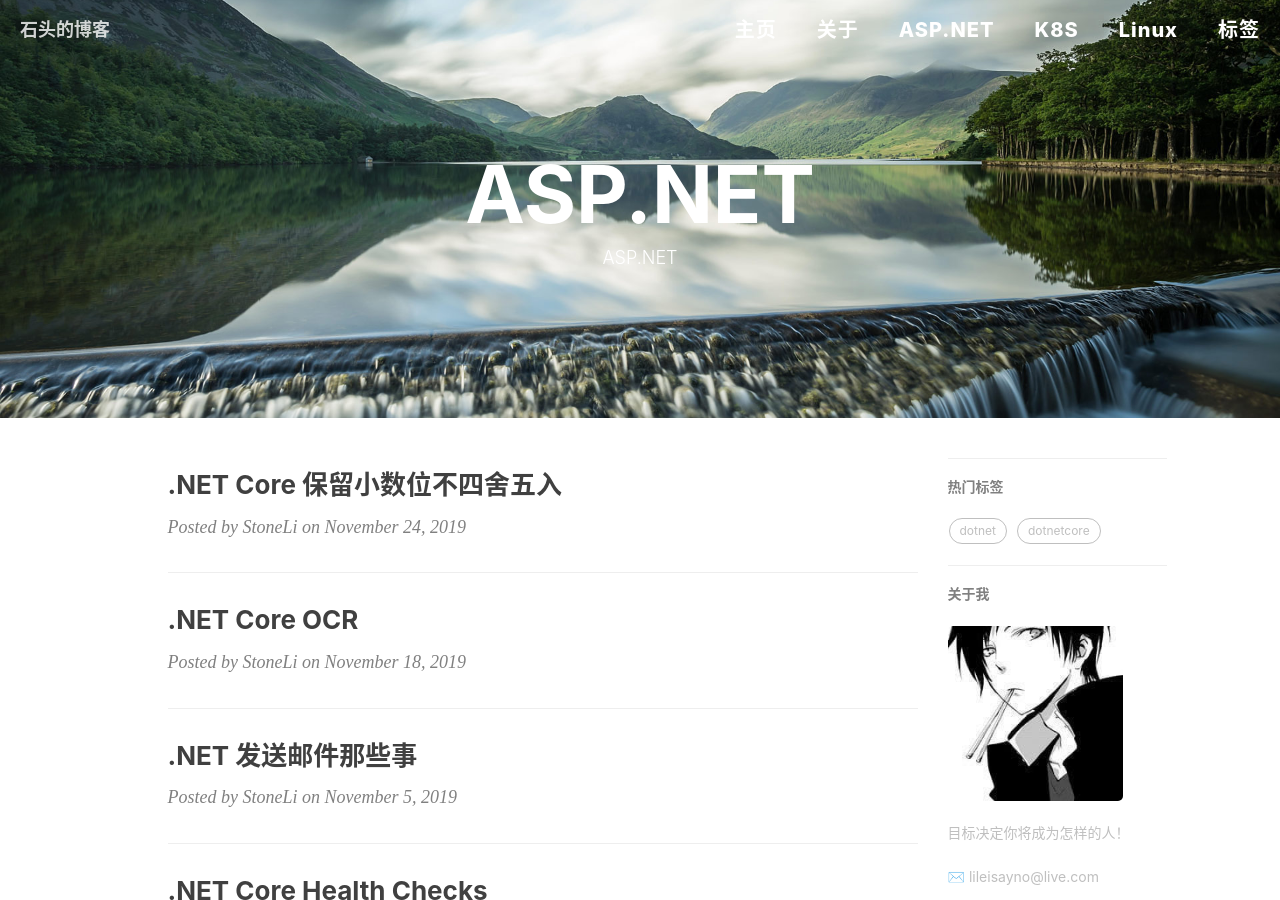
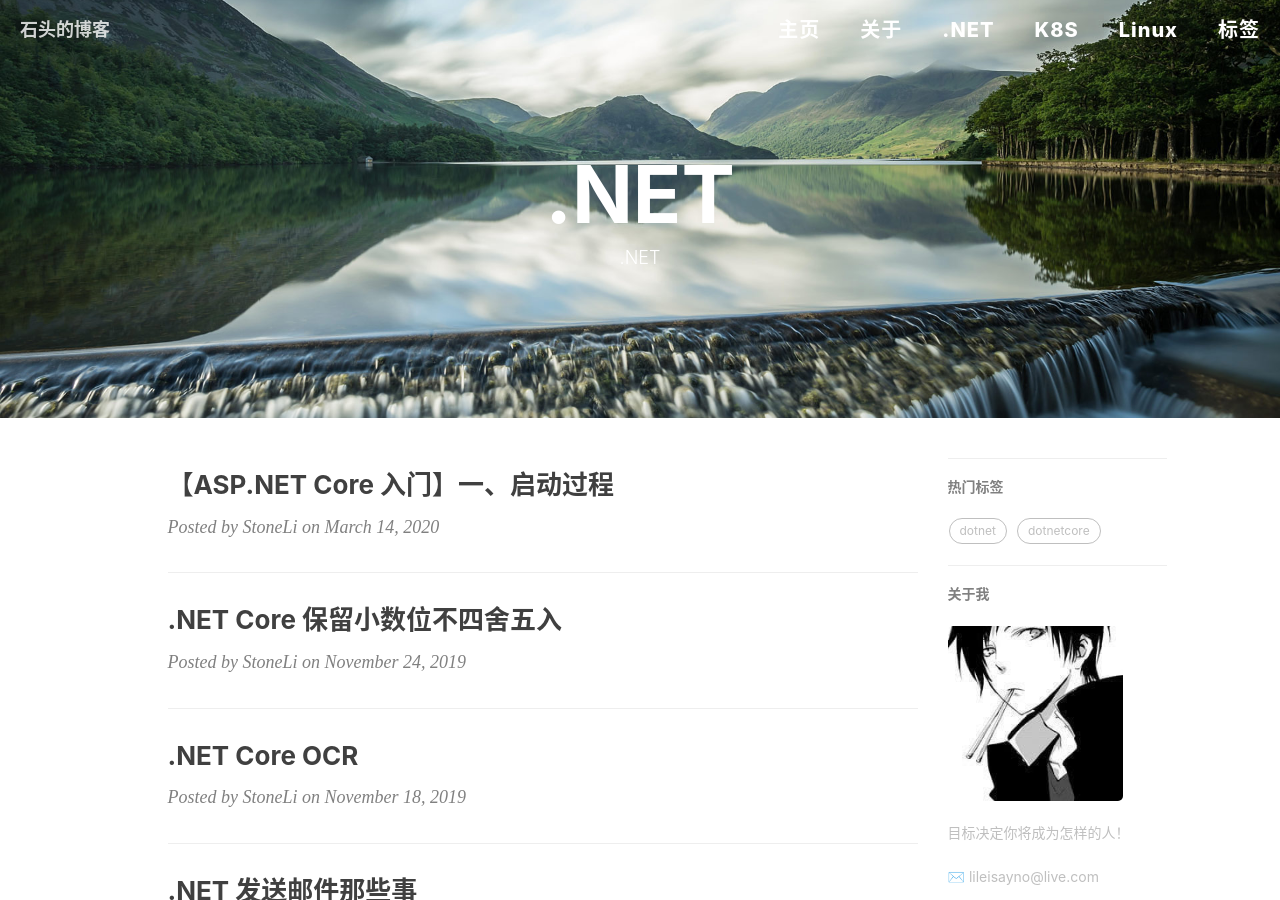
Before and after one commit to stone8765/blog, a Jekyll site: the page built from dotnet.html, in a window 1280 px wide and 900 px high. Built offline with Jekyll 4.4.1, drawn with Linux system fonts in a browser that asks for light colours; nearby versions of some CDN libraries; comment, search, counter and statistics services are not loaded; some of the changed lines change nothing that is shown.

Commit message:
add post

````diff
--- /dev/null
+++ b/_posts/2020-03-14-net-core-01-setup.md
@@ -0,0 +1,73 @@
+---
+layout:	post
+title:	【ASP.NET Core 入门】一、启动过程
+author: StoneLi
+description: ASP.NET Core 启动过程
+tags: [dotnet, dotnetcore]
+type: dotnet
+---
+
+> 本片文章主要讲解ASP.NET Core的启动过程
+
+新建一个asp.net core的项目，修改一下代码：
+
+一、修改```Program.cs```的```CreateHostBuilder```方法
+```Csharp
+public static IHostBuilder CreateHostBuilder(string[] args) =>
+    Host.CreateDefaultBuilder(args)
+        .ConfigureHostConfiguration(configurationBuilder =>
+        {
+            Console.WriteLine("执行方法：ConfigureHostConfiguration");
+        })
+        .ConfigureServices(services =>
+        {
+            Console.WriteLine("执行方法：ConfigureServices");
+        })
+        .ConfigureLogging(loggingBuilder =>
+        {
+            Console.WriteLine("执行方法：ConfigureLogging");
+        })
+        .ConfigureAppConfiguration((hostBuilderContext, configurationBinder) =>
+        {
+            Console.WriteLine("执行方法：ConfigureAppConfiguration");
+        })
+        .ConfigureWebHostDefaults(webBuilder =>
+        {
+            Console.WriteLine("执行方法：ConfigureWebHostDefaults");
+            webBuilder.UseStartup<Startup>();
+        });
+```
+
+二、修改```Startup.cs```
+```Csharp
+public Startup(IConfiguration configuration)
+{
+    Console.WriteLine("执行方法：Startup.Ctor");
+    Configuration = configuration;
+}
+
+public void ConfigureServices(IServiceCollection services)
+{
+    Console.WriteLine("执行方法：Startup.ConfigureServices");
+    //...
+}
+
+public void Configure(IApplicationBuilder app, IWebHostEnvironment env)
+{
+    Console.WriteLine("执行方法：Startup.Configure");
+    //...
+}
+
+```
+
+执行得到结果
+```
+执行方法：ConfigureWebHostDefaults
+执行方法：ConfigureHostConfiguration
+执行方法：ConfigureAppConfiguration
+执行方法：ConfigureServices
+执行方法：ConfigureLogging
+执行方法：Startup.Ctor
+执行方法：Startup.ConfigureServices
+执行方法：Startup.Configure
+```
--- a/dotnet.html
+++ b/dotnet.html
@@ -1,7 +1,7 @@
 ---
 layout: page
-title: ASP.NET
-description: ASP.NET
+title: .NET
+description: .NET
 header-img: "img/dotnet-bg.jpg"
 tags: [ASP.NET 笔记]
 ---
````
